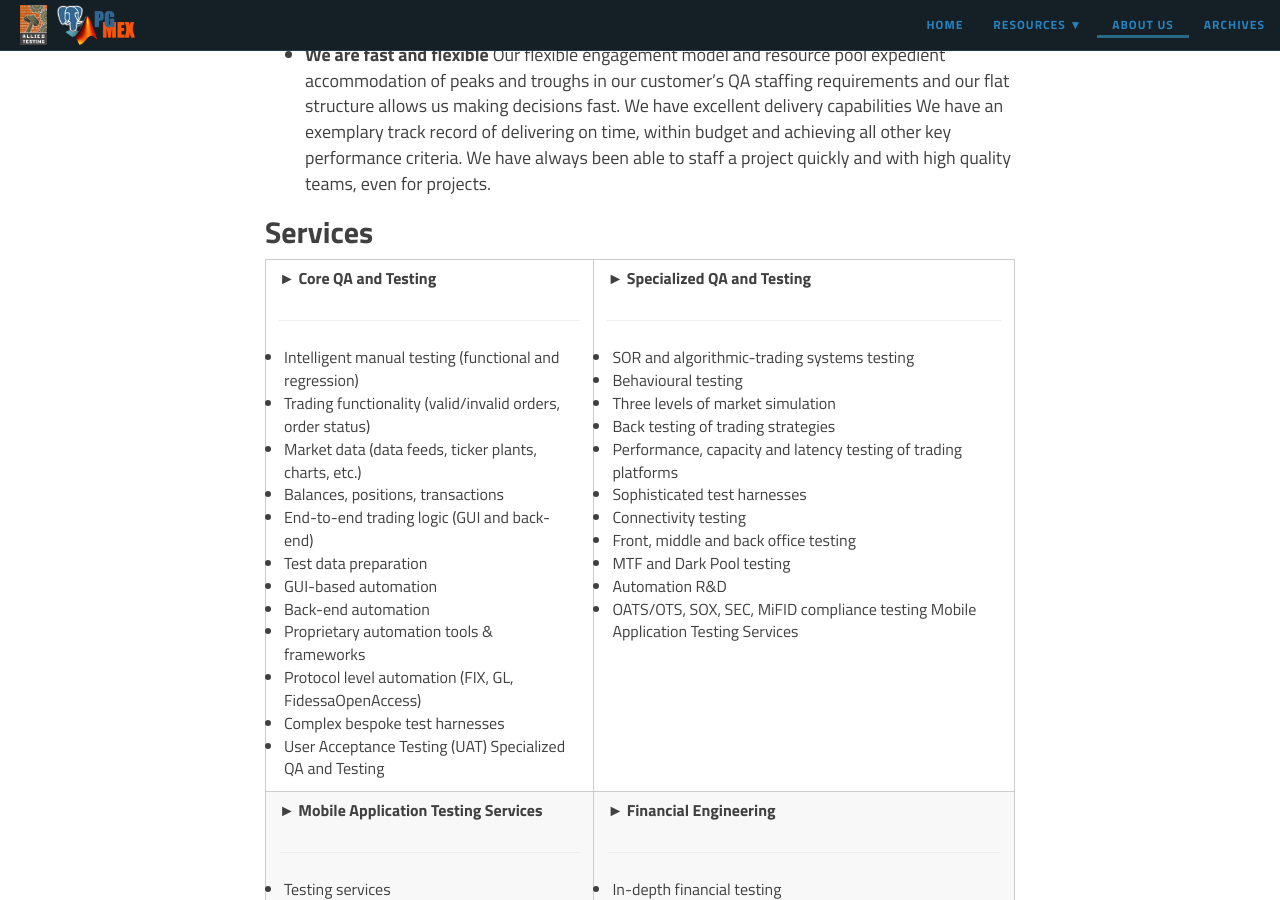
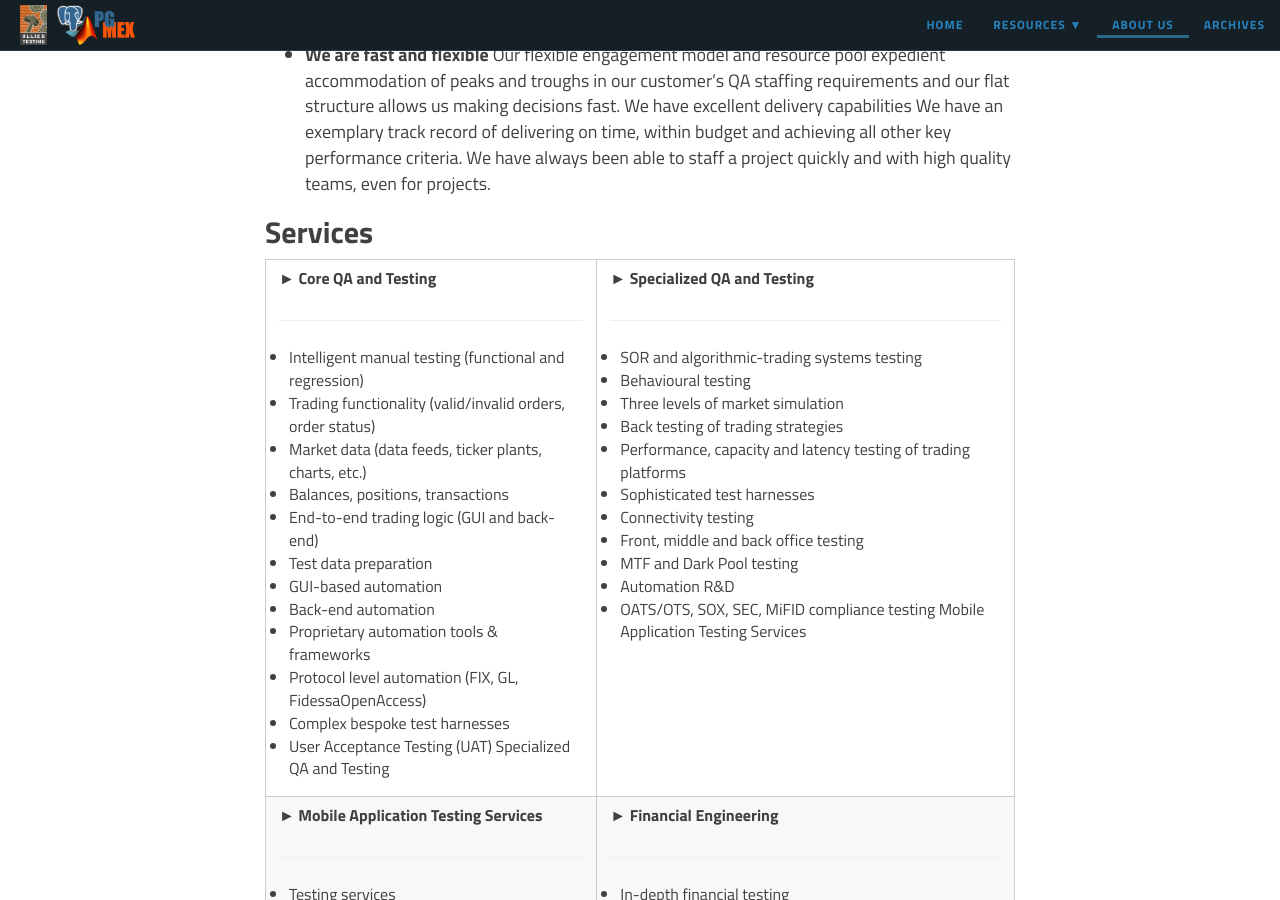
Before and after one commit to irublev/pgmex-blog, a Jekyll site: the page built from about.md, in a window 1280 px wide and 900 px high, scrolled down 1820 px. Built offline with Jekyll 4.4.1, drawn with Linux system fonts in a browser that asks for light colours; nearby versions of some CDN libraries; comment, search, counter and statistics services are not loaded.

Commit message:
about is fixed

```diff
--- a/about.md
+++ b/about.md
@@ -52,7 +52,7 @@ We have an exemplary track record of delivering on time, within budget and achie
 ## Services
 <table cellspacing="1" cellpadding="4" border="0" style="vertical-align: top;  background-color: transparent; font-size: 16px; "><tbody><tr ><td valign="top" >
 <p><span class="alliedservices">►</span> <span class="alliedservices"><strong> </strong><span><strong>Core QA and Testing </strong></span></span></p>
-<hr class="alliedservices"/><ul style="margin:0px;padding:5px;" ><li>Intelligent manual testing (functional and regression)</li>
+<hr class="alliedservices"/><ul style="margin:5px;padding:5px;" ><li>Intelligent manual testing (functional and regression)</li>
 <li>Trading functionality (valid/invalid orders, order status)</li>
 <li>Market data (data feeds, ticker plants, charts, etc.)</li>
 <li>Balances, positions, transactions</li>
@@ -67,7 +67,7 @@ We have an exemplary track record of delivering on time, within budget and achie
 </ul></td>
 <td valign="top">
 <p><span class="alliedservices">► <strong>Specialized QA and Testing </strong></span></p>
-<hr class="alliedservices"/><ul style="margin:0px;padding:5px;" ><li>SOR and algorithmic-trading systems testing</li>
+<hr class="alliedservices"/><ul style="margin:5px;padding:5px;" ><li>SOR and algorithmic-trading systems testing</li>
 <li>Behavioural testing</li>
 <li>Three levels of market simulation</li>
 <li>Back testing of trading strategies</li>
@@ -81,7 +81,7 @@ We have an exemplary track record of delivering on time, within budget and achie
 </ul></td>
 </tr><tr><td valign="top">
 <p><span class="alliedservices">► <strong>Mobile Application Testing Services </strong></span></p>
-<hr class="alliedservices"/><ul style="margin:0px;padding:5px;" ><li>Testing services</li>
+<hr class="alliedservices"/><ul style="margin:5px;padding:5px;" ><li>Testing services</li>
 <li>Testing software functionality</li>
 <li>Testing integration with internal and external systems</li>
 <li>Testing application deployment</li>
@@ -91,7 +91,7 @@ We have an exemplary track record of delivering on time, within budget and achie
 </ul></td>
 <td valign="top">
 <p><span class="alliedservices">► <strong>Financial Engineering</strong></span></p>
-<hr class="alliedservices"/><ul style="margin:0px;padding:5px;" ><li>In-depth financial testing</li>
+<hr class="alliedservices"/><ul style="margin:5px;padding:5px;" ><li>In-depth financial testing</li>
 <li>Trading algorithms and decision-making</li>
 <li>Forecasting and descriptive modeling</li>
 <li>Trading and performance analytics</li>
@@ -100,7 +100,7 @@ We have an exemplary track record of delivering on time, within budget and achie
 </td>
 </tr><tr><td valign="top">
 <p><span class="alliedservices">► <strong>QA Consulting</strong></span></p>
-<hr class="alliedservices"/><ul style="margin:0px;padding:5px;" ><li>QA strategy development</li>
+<hr class="alliedservices"/><ul style="margin:5px;padding:5px;" ><li>QA strategy development</li>
 <li>Automation strategy</li>
 <li>QA process audit</li>
 <li>Test coverage analysis</li>
@@ -108,7 +108,7 @@ We have an exemplary track record of delivering on time, within budget and achie
 </ul></td>
 <td valign="top">
 <p><span class="alliedservices">► <strong>Support Services</strong></span></p>
-<hr class="alliedservices"/><ul style="margin:0px;padding:5px;" ><li>Test environment maintenance and support</li>
+<hr class="alliedservices"/><ul style="margin:5px;padding:5px;" ><li>Test environment maintenance and support</li>
 <li>Release management</li>
 <li>First and second-level support</li>
 <li>Operability testing</li>
```
